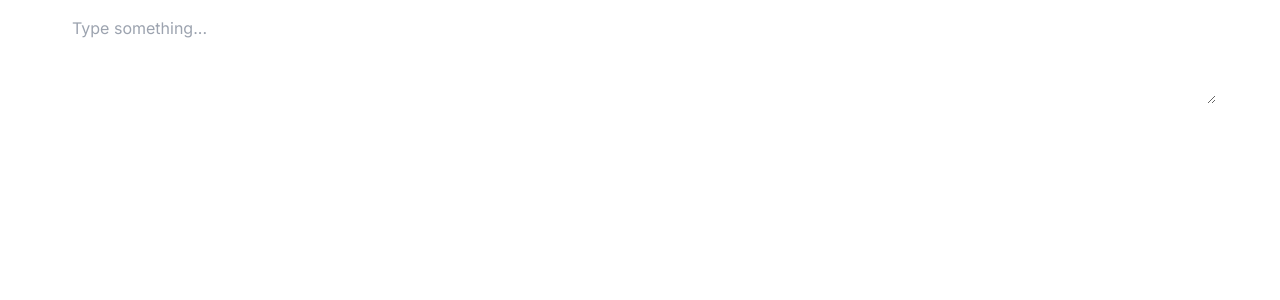
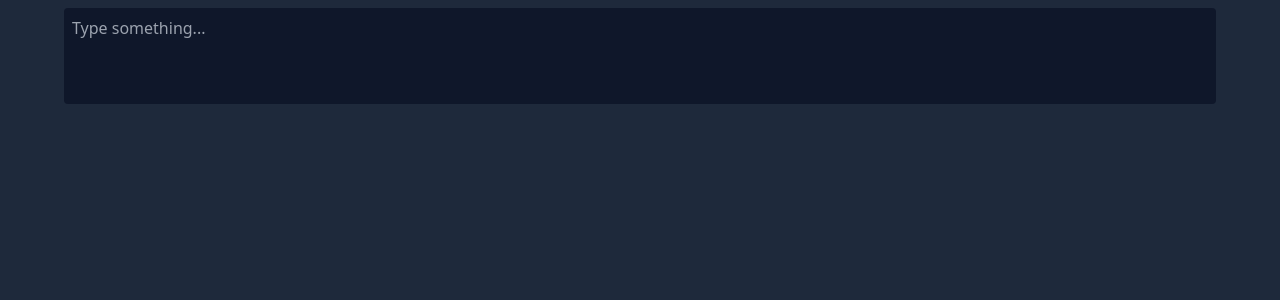
Before and after one commit to insane-git/chatgpt-inline-autocompletion, a Next.js app: page / in a window 1280 px wide. Shown: the top 300 px of the page. Built offline with nearby package versions, Linux system fonts and the light colour scheme.

Commit message:
second commit

```diff
--- a/app/globals.css
+++ b/app/globals.css
@@ -78,3 +78,26 @@
     --ring: 212.7 26.8% 83.9%;
   }
 }
+body {
+  @apply text-white bg-slate-800;
+}
+textarea {
+  @apply rounded resize-none outline-slate-900 bg-slate-900 ;
+}
+/* Scrollbar  */
+::-webkit-scrollbar {
+  width: 10px;
+}
+::-webkit-scrollbar-track {
+  @apply bg-slate-700;
+}
+/* Handle */
+::-webkit-scrollbar-thumb {
+  border-radius: 3px;
+  @apply bg-slate-600;
+}
+
+/* Handle on hover */
+::-webkit-scrollbar-thumb:hover {
+  @apply bg-slate-900;
+}
--- a/app/layout.js
+++ b/app/layout.js
@@ -4,14 +4,14 @@ import { Inter } from 'next/font/google'
 const inter = Inter({ subsets: ['latin'] })
 
 export const metadata = {
-  title: 'Create Next App',
-  description: 'Generated by create next app',
-}
+  title: "GPT INLINE AUTOCOMPLETE",
+  description: "CHATGPT INLINE AUTOCOMPLETE",
+};
 
 export default function RootLayout({ children }) {
   return (
     <html lang="en">
-      <body className={inter.className}>{children}</body>
+      <body className="dark">{children}</body>
     </html>
-  )
+  );
 }
```
